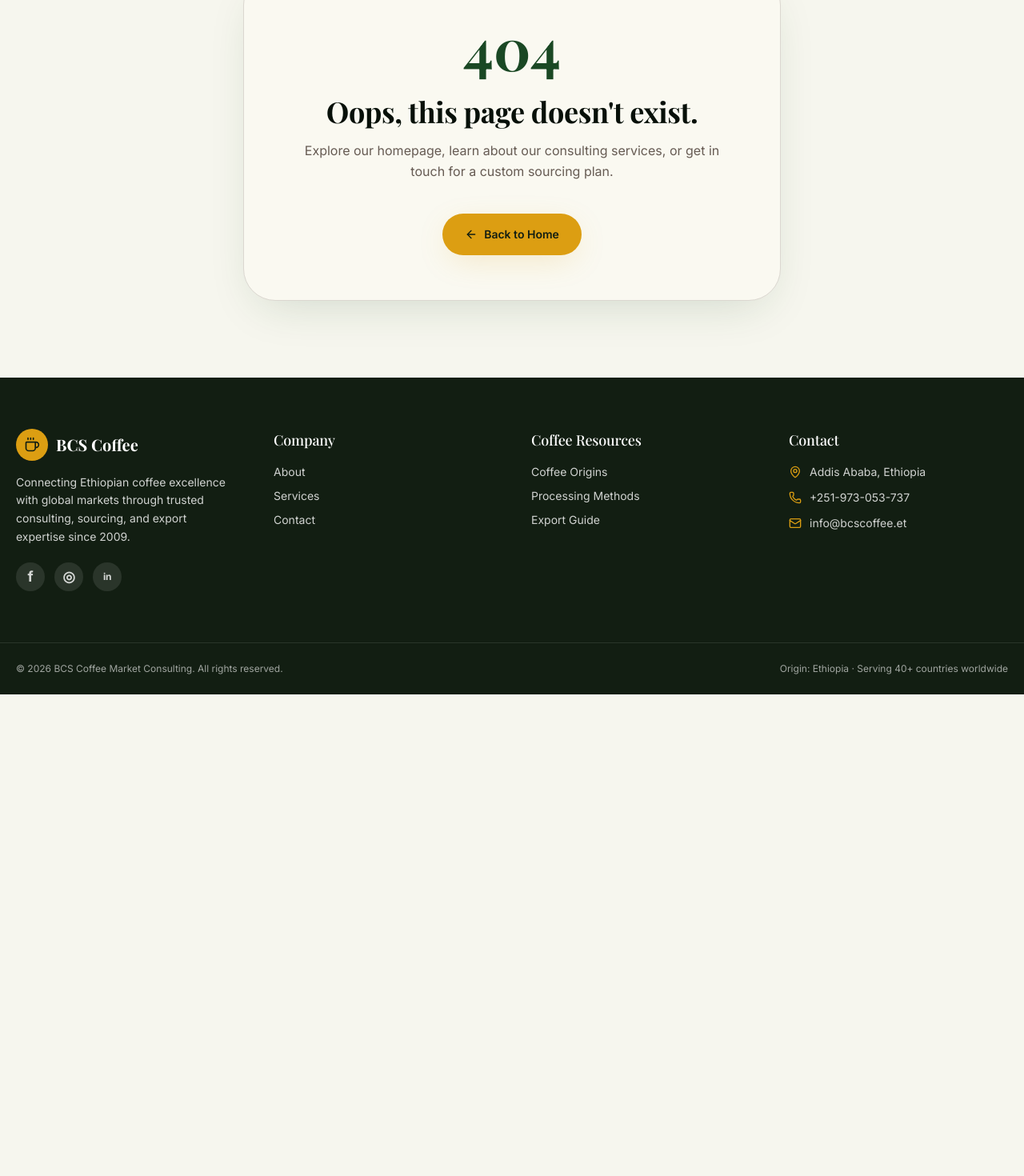
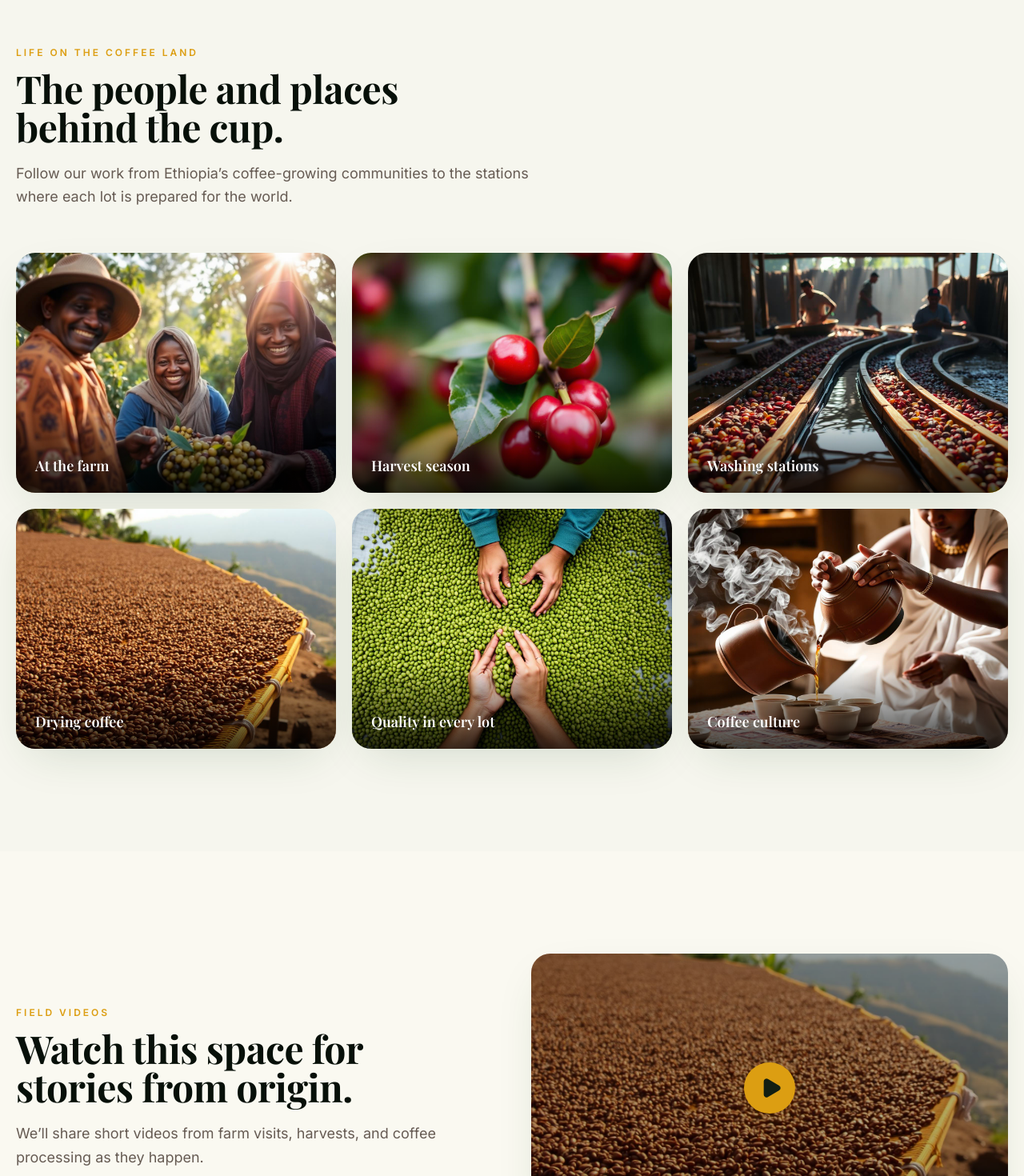
Before and after one commit to t5i0n/bcs, a React (Vite) app: page /field in a window 1280 px wide. Shown: the part 637-2107 px from the top of the page at 80% size. Before the commit the page ends 1505 px from the top, so only its background shows below. Built offline with nearby package versions, Linux system fonts and the light colour scheme.

Commit message:
replace process page with from the field media gallery and update site navigation

```diff
--- a/src/App.tsx
+++ b/src/App.tsx
@@ -4,7 +4,7 @@ import ContactPage from "./routes/contact";
 import HomePage from "./routes/index";
 import NotFoundPage from "./routes/not-found";
 import OriginsPage from "./routes/origins";
-import ProcessPage from "./routes/process";
+import FieldPage from "./routes/field";
 import ServicesPage from "./routes/services";
 
 // Define the application's routes and map each URL path to its corresponding page component.
@@ -15,7 +15,7 @@ export default function App() {
       <Route path="/about" element={<AboutPage />} />
       <Route path="/services" element={<ServicesPage />} />
       <Route path="/origins" element={<OriginsPage />} />
-      <Route path="/process" element={<ProcessPage />} />
+      <Route path="/field" element={<FieldPage />} />
       <Route path="/contact" element={<ContactPage />} />
       <Route path="*" element={<NotFoundPage />} />
     </Routes>
--- a/src/components/site/Footer.tsx
+++ b/src/components/site/Footer.tsx
@@ -62,8 +62,7 @@ export function Footer() {
           title="Coffee Resources"
           items={[
             { to: "/origins", label: "Coffee Origins" },
-            { to: "/process", label: "Processing Methods" },
-            { to: "/process", label: "Export Guide" },
+            { to: "/field", label: "From the Field" },
           ]}
         />
 
--- a/src/components/site/Navbar.tsx
+++ b/src/components/site/Navbar.tsx
@@ -7,7 +7,7 @@ const links = [
   { to: "/about", label: "About" },
   { to: "/services", label: "Services" },
   { to: "/origins", label: "Origins" },
-  { to: "/process", label: "Process" },
+  { to: "/field", label: "From the Field" },
   { to: "/contact", label: "Contact" },
 ] as const;
 
--- /dev/null
+++ b/src/routes/field.tsx
@@ -0,0 +1,94 @@
+import { Play } from "lucide-react";
+import { Layout, PageHero } from "@/components/site/Layout";
+import ceremony from "@/assets/ceremony.jpg";
+import cherries from "@/assets/cherries.jpg";
+import drying from "@/assets/drying.jpg";
+import farmers from "@/assets/farmers.jpg";
+import grading from "@/assets/grading.jpg";
+import washing from "@/assets/washing.jpg";
+
+const moments = [
+  { image: farmers, title: "At the farm", alt: "Coffee farmers at work in Ethiopia" },
+  { image: cherries, title: "Harvest season", alt: "Freshly picked coffee cherries" },
+  { image: washing, title: "Washing stations", alt: "Coffee processing at a washing station" },
+  { image: drying, title: "Drying coffee", alt: "Coffee drying in the sun" },
+  { image: grading, title: "Quality in every lot", alt: "Coffee grading process" },
+  { image: ceremony, title: "Coffee culture", alt: "Traditional Ethiopian coffee ceremony" },
+];
+
+export default function FieldPage() {
+  return (
+    <Layout>
+      <PageHero
+        eyebrow="From the Field"
+        title="See Ethiopian Coffee at Its Origin"
+        subtitle="A closer look at the farms, people, and daily work behind every coffee we help bring to market."
+      />
+
+      <section className="py-24 md:py-32">
+        <div className="container-x">
+          <div className="max-w-2xl">
+            <p className="uppercase tracking-[0.25em] text-xs font-semibold text-accent">
+              Life on the coffee land
+            </p>
+            <h2 className="mt-3 font-display text-4xl md:text-5xl font-bold text-balance">
+              The people and places behind the cup.
+            </h2>
+            <p className="mt-5 text-muted-foreground text-lg leading-relaxed">
+              Follow our work from Ethiopia’s coffee-growing communities to the
+              stations where each lot is prepared for the world.
+            </p>
+          </div>
+
+          <div className="mt-14 grid gap-5 sm:grid-cols-2 lg:grid-cols-3">
+            {moments.map((moment) => (
+              <figure
+                key={moment.title}
+                className="group relative aspect-4/3 overflow-hidden rounded-3xl bg-cream shadow-elegant"
+              >
+                <img
+                  src={moment.image}
+                  alt={moment.alt}
+                  loading="lazy"
+                  className="h-full w-full object-cover transition duration-700 group-hover:scale-105"
+                />
+                <figcaption className="absolute inset-x-0 bottom-0 bg-linear-to-t from-black/75 to-transparent px-6 pb-5 pt-14 text-lg font-display font-semibold text-white">
+                  {moment.title}
+                </figcaption>
+              </figure>
+            ))}
+          </div>
+        </div>
+      </section>
+
+      <section className="bg-cream py-24 md:py-32">
+        <div className="container-x grid items-center gap-12 lg:grid-cols-2">
+          <div>
+            <p className="uppercase tracking-[0.25em] text-xs font-semibold text-accent">
+              Field videos
+            </p>
+            <h2 className="mt-3 font-display text-4xl md:text-5xl font-bold text-balance">
+              Watch this space for stories from origin.
+            </h2>
+            <p className="mt-5 text-muted-foreground text-lg leading-relaxed">
+              We’ll share short videos from farm visits, harvests, and coffee
+              processing as they happen.
+            </p>
+          </div>
+          <div className="relative aspect-video overflow-hidden rounded-3xl shadow-elegant">
+            <img
+              src={drying}
+              alt="Coffee drying at origin"
+              className="h-full w-full object-cover"
+            />
+            <div className="absolute inset-0 grid place-items-center bg-black/30">
+              <span className="grid h-16 w-16 place-items-center rounded-full bg-accent text-accent-foreground shadow-gold" aria-label="Video placeholder">
+                <Play className="ml-1 h-7 w-7 fill-current" />
+              </span>
+            </div>
+          </div>
+        </div>
+      </section>
+    </Layout>
+  );
+}
--- a/src/routes/index.tsx
+++ b/src/routes/index.tsx
@@ -29,7 +29,6 @@ export default function HomePage() {
       <AboutSection />
       <ServicesSection />
       <OriginsSection />
-      <ProcessSection />
       <WhyUsSection />
       <MetricsSection />
       <TestimonialsSection />
@@ -473,61 +472,6 @@ function OriginsSection() {
   );
 }
 
-function ProcessSection() {
-  return (
-    <section id="process" className="py-24 md:py-32 bg-cream">
-      <div className="container-x">
-        <div className="max-w-2xl">
-          <SectionEyebrow>Process</SectionEyebrow>
-          <h2 className="mt-3 font-display text-4xl md:text-5xl font-bold text-balance">
-            A Transparent Coffee Supply Chain
-          </h2>
-          <p className="mt-4 text-muted-foreground text-lg">
-            From farm assessments to shipment coordination, our process is
-            designed for buyers who want traceability, quality, and on time
-            delivery.
-          </p>
-        </div>
-
-        <div className="mt-14 grid gap-6 sm:grid-cols-3">
-          {[
-            {
-              title: "Source",
-              desc: "Identify trusted farms and exporters across Ethiopia’s top coffee regions.",
-              icon: Search,
-            },
-            {
-              title: "Verify",
-              desc: "Audit exporters and quality check every lot before it leaves origin.",
-              icon: ShieldCheck,
-            },
-            {
-              title: "Deliver",
-              desc: "Coordinate logistics, export documentation, and shipping to your chosen port.",
-              icon: Truck,
-            },
-          ].map((item) => (
-            <div
-              key={item.title}
-              className="rounded-3xl bg-background p-6 border border-border shadow-elegant"
-            >
-              <div className="w-14 h-14 rounded-2xl bg-accent text-accent-foreground grid place-items-center mb-5">
-                <item.icon className="w-6 h-6" />
-              </div>
-              <h3 className="font-display text-2xl font-semibold">
-                {item.title}
-              </h3>
-              <p className="mt-3 text-muted-foreground leading-relaxed">
-                {item.desc}
-              </p>
-            </div>
-          ))}
-        </div>
-      </div>
-    </section>
-  );
-}
-
 function WhyUsSection() {
   return (
     <section className="py-24 md:py-32 bg-background">
@@ -598,10 +542,10 @@ function WhyUsSection() {
             suppliers, and close deals on their terms.
           </p>
           <Link
-            to="/process"
+            to="/field"
             className="mt-8 inline-flex items-center gap-2 text-sm font-semibold uppercase tracking-[0.18em] text-white/90 hover:text-white"
           >
-            See Our Full Process <ArrowRight className="w-4 h-4" />
+            See Life at Origin <ArrowRight className="w-4 h-4" />
           </Link>
         </div>
       </div>
--- a/src/routes/process.tsx
+++ /dev/null
@@ -1,41 +0,0 @@
-import { Layout, PageHero } from "@/components/site/Layout";
-
-export default function ProcessPage() {
-  return (
-    <Layout>
-      <PageHero
-        eyebrow="Our Process"
-        title="How We Source, Verify, and Deliver Ethiopian Coffee"
-        subtitle="A transparent process from farm to port, designed for international buyers who demand quality and trust."
-      />
-      <section className="py-24 container-x">
-        <div className="grid gap-10">
-          <div className="rounded-3xl bg-background p-8 border border-border shadow-elegant">
-            <h2 className="font-display text-3xl font-bold">Sourcing</h2>
-            <p className="mt-4 text-muted-foreground leading-relaxed">
-              We identify trusted producers across Ethiopia’s major coffee
-              regions, evaluate their traceability, and build long-term supplier
-              relationships that match your quality requirements.
-            </p>
-          </div>
-          <div className="rounded-3xl bg-background p-8 border border-border shadow-elegant">
-            <h2 className="font-display text-3xl font-bold">Verification</h2>
-            <p className="mt-4 text-muted-foreground leading-relaxed">
-              Every exporter is audited, every lot is sampled, and every
-              shipment is vetted to ensure your coffee is authentic, properly
-              documented, and ready for export.
-            </p>
-          </div>
-          <div className="rounded-3xl bg-background p-8 border border-border shadow-elegant">
-            <h2 className="font-display text-3xl font-bold">Delivery</h2>
-            <p className="mt-4 text-muted-foreground leading-relaxed">
-              We coordinate logistics, shipping, and documentation so your
-              coffee arrives at the right port on time and with complete export
-              compliance.
-            </p>
-          </div>
-        </div>
-      </section>
-    </Layout>
-  );
-}
```
